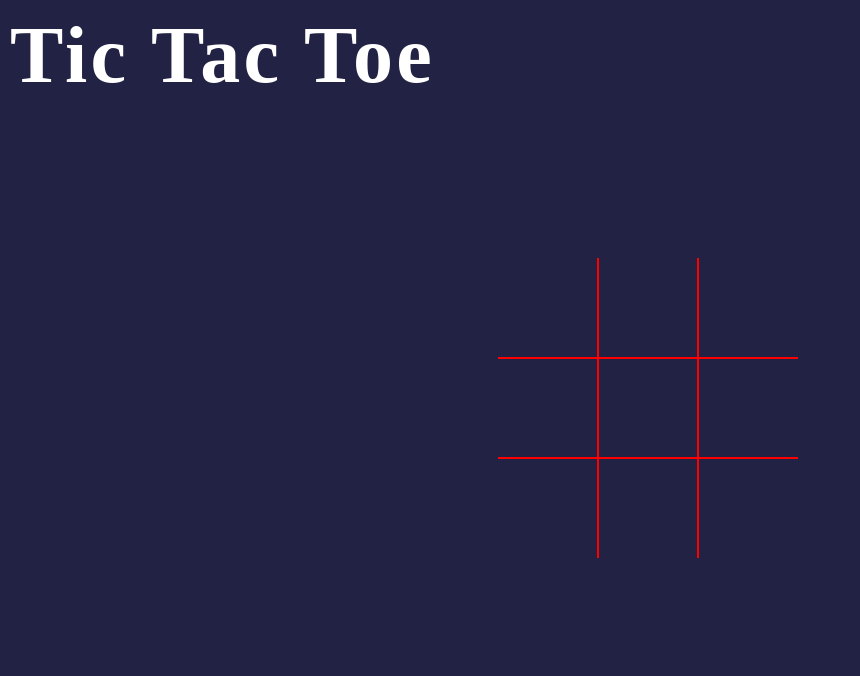
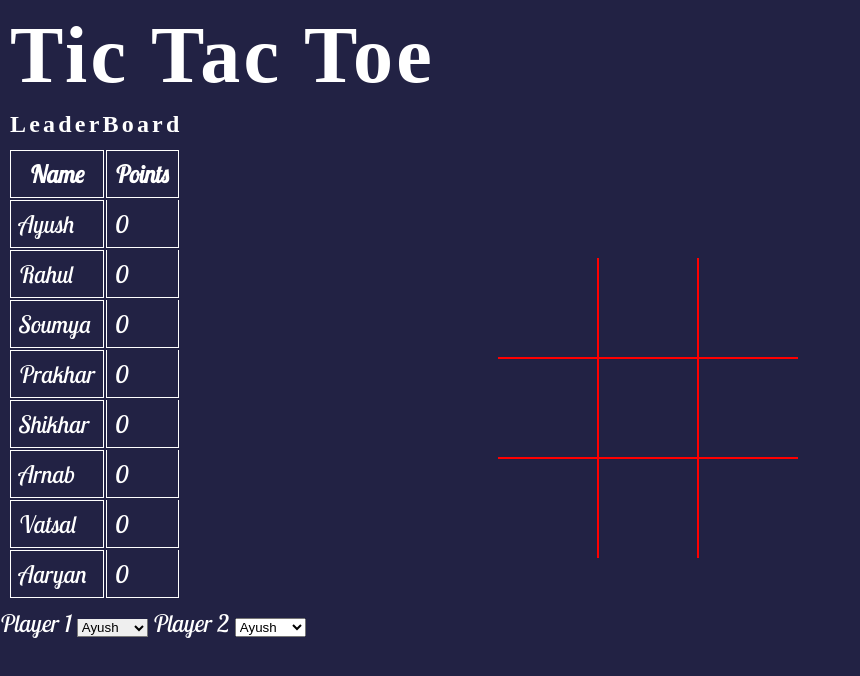
Before and after one commit to Ayush-Porwal/tic-tac-toe, a website: page index.html in a window 1280 px wide. Shown: the whole page, without its empty margins (0-860 px from the left). Drawn offline with Linux system fonts and the light colour scheme; a web font is replaced by a local one.

Commit message:
adding leaderboard UI

```diff
--- /dev/null
+++ b/data.js
@@ -0,0 +1,37 @@
+const leaderboard = [
+    { Name: 'Ayush', Points: 0 },
+    { Name: 'Rahul', Points: 0 },
+    { Name: 'Soumya', Points: 0 },
+    { Name: 'Prakhar', Points: 0 },
+    { Name: 'Shikhar', Points: 0 },
+    { Name: 'Arnab', Points: 0 },
+    { Name: 'Vatsal', Points: 0 },
+    { Name: 'Aaryan', Points: 0 },
+];
+
+const table = document.querySelector('.leadertable');
+const selectPlayer1 = document.querySelector('.player1');
+const selectPlayer2 = document.querySelector('.player2');
+
+leaderboard.forEach((person) => {
+    const tableRow = document.createElement('tr');
+    table.appendChild(tableRow);
+    const tableNameData = document.createElement('td');
+    tableRow.appendChild(tableNameData);
+    const tablePointsData = document.createElement('td');
+    tableRow.appendChild(tablePointsData);
+    tableNameData.innerHTML = person.Name;
+    tablePointsData.innerHTML = person.Points;
+    const option1 = document.createElement('option');
+    option1.innerHTML = person.Name;
+    option1.value = person.Name;
+    option1.classList.add(person.Name);
+    const option2 = document.createElement('option');
+    option2.innerHTML = person.Name;
+    option2.value = person.Name;
+    option2.classList.add(person.Name);
+    selectPlayer1.appendChild(option1);
+    selectPlayer2.appendChild(option2);
+});
+
+const players = document.querySelector('.banner');
--- a/index.html
+++ b/index.html
@@ -5,15 +5,37 @@
         <meta name="viewport" content="width=device-width, initial-scale=1.0" />
         <link rel="stylesheet" href="styles.css" />
         <script src="script.js" defer></script>
+        <script src="data.js" defer></script>
         <link rel="preconnect" href="https://fonts.gstatic.com" />
         <link
             href="https://fonts.googleapis.com/css2?family=Hanalei+Fill&display=swap"
             rel="stylesheet"
         />
+        <link rel="preconnect" href="https://fonts.gstatic.com" />
+        <link
+            href="https://fonts.googleapis.com/css2?family=Lobster+Two:ital@1&display=swap"
+            rel="stylesheet"
+        />
         <title>Tic Tac Toe</title>
     </head>
     <body>
-        <h1>Tic Tac Toe</h1>
+        <div class="banner">
+            <h1>Tic Tac Toe</h1>
+            <h2>LeaderBoard</h2>
+            <table class="leadertable">
+                <tr>
+                    <th>Name</th>
+                    <th>Points</th>
+                </tr>
+            </table>
+            <div class="players">
+                <label for="player1">Player 1</label>
+                <select name="player1" id="player1" class="player1"></select>
+                <label for="player2">Player 2</label>
+                <select name="player2" id="player2" class="player2"></select>
+            </div>
+        </div>
+
         <div class="board" id="board">
             <div class="cell"></div>
             <div class="cell"></div>
--- a/script.js
+++ b/script.js
@@ -16,6 +16,13 @@ const win_ways = [
     [0, 4, 8],
     [2, 4, 6],
 ];
+
+const choosePlayers = () => {
+    const player1 = document.querySelector('.player1');
+    let player1Value = 'Hii';
+    player1.addEventListener('change', (e) => (player1Value = e.target.value));
+    console.log(player1Value);
+};
 
 const showHoverEffect = () => {
     board.classList.remove('x');
@@ -81,5 +88,6 @@ const startGame = () => {
 
 restartButton.addEventListener('click', startGame);
 
+choosePlayers();
 showHoverEffect();
 startGame();
--- a/styles.css
+++ b/styles.css
@@ -4,19 +4,47 @@
 
 body {
     background-color: #224;
+    color: white;
 }
 
-h1 {
+.banner {
     position: fixed;
     top: 0;
     bottom: 0;
     left: 0;
     right: 0;
+}
+
+.banner h1 {
     font-size: 5rem;
     margin: 10px;
     font-family: 'Hanalei Fill';
+    letter-spacing: 0.2rem;
+}
+
+.banner h2 {
+    font-size: 1.5rem;
+    margin: 10px;
+    font-family: 'Hanalei Fill';
+    letter-spacing: 0.2rem;
+}
+
+.banner th,
+td {
     color: white;
-    letter-spacing: 0.2rem;
+    padding: 0.5rem;
+    font-family: 'Lobster Two';
+    font-size: 1.5rem;
+    border: 1px solid white;
+}
+
+.banner table {
+    margin: 0.5rem;
+}
+
+.players {
+    font-size: 1.5rem;
+    font-family: 'Lobster Two';
 }
 
 .board {
```
